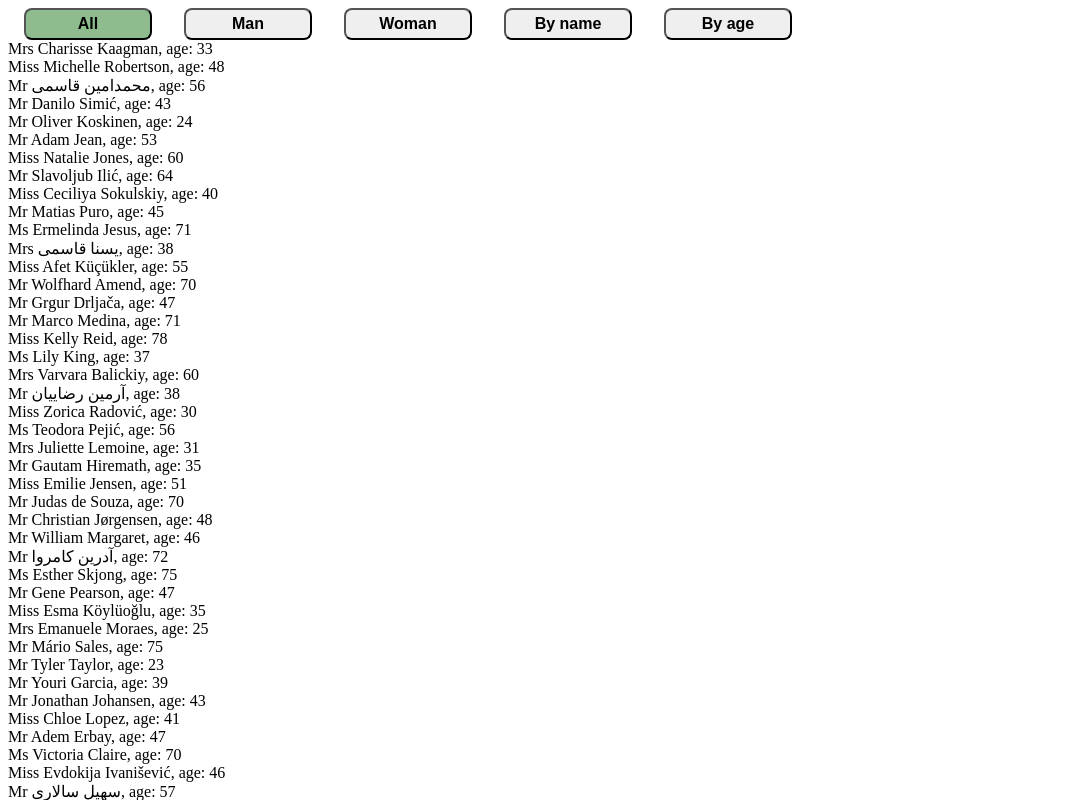
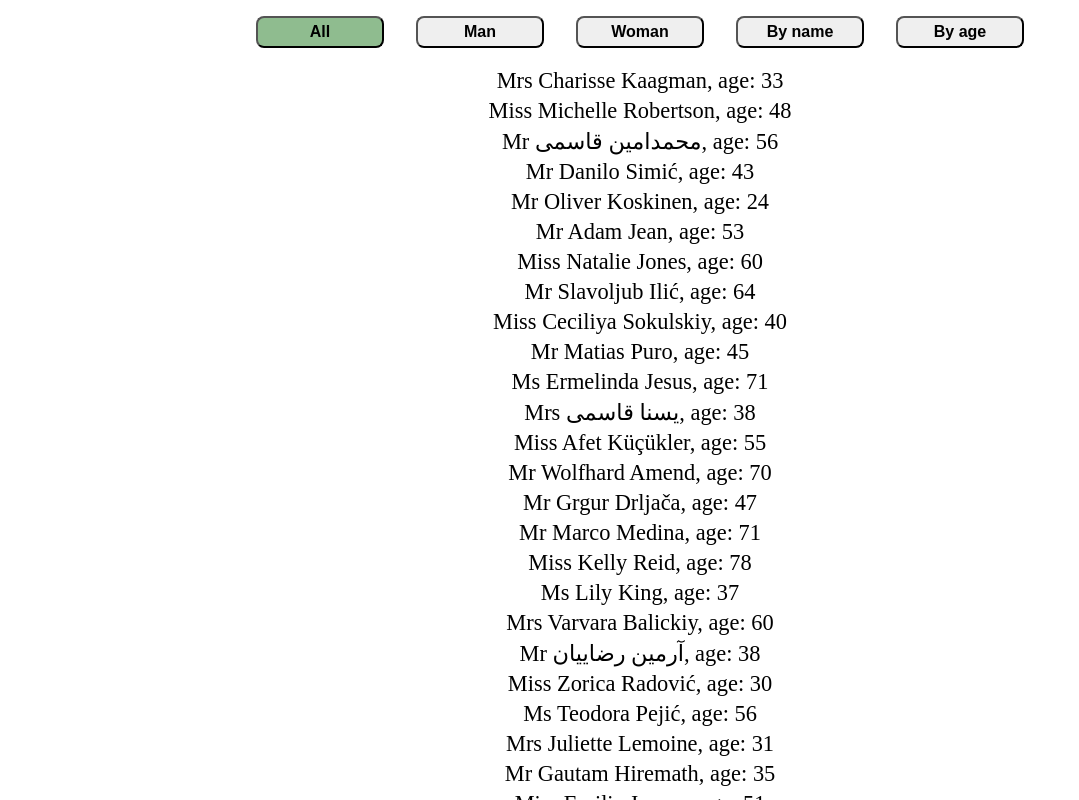
Before and after one commit to Bootreen/react-array, a React (Vite) app: page / in a window 1280 px wide. Shown: the top 800 px of the page, without its empty margins (0-1079 px from the left). Built offline with nearby package versions, Linux system fonts and the light colour scheme.

Commit message:
Added basic styling

```diff
--- a/src/App.css
+++ b/src/App.css
@@ -1,3 +1,25 @@
+.container {
+  width: 100%;
+  display: flex;
+}
+
+.buttonsGroup {
+  margin: 1rem 0;
+  flex-direction: row;
+  place-content: center;
+}
+
+.list {
+  margin-top: 1rem;
+  flex-direction: column;
+  align-items: center;
+}
+
+.listRow {
+  margin-top: 0.25rem;
+  font-size: 1.4rem;
+}
+
 button {
   width: 8rem;
   height: 2rem;
--- a/src/App.jsx
+++ b/src/App.jsx
@@ -10,6 +10,7 @@ const App = () => {
 
   return (
     <Fragment>
+      <div className='container buttonsGroup'>
         {Object.values(preset).map(({ title }) => (
           <Button
             key={title}
@@ -18,14 +19,17 @@ const App = () => {
             handler={onFilterSelect}
           />
         ))}
+      </div>
+      <div className='container list'>
         {users
           .filter(preset[active].filter)
           .toSorted(preset[active].sorter)
           .map(({ name: { title, first, last }, dob: { age }, email }) => (
-          <div key={email}>
+            <div className='listRow' key={email}>
               {title} {first} {last}, age: {age}
             </div>
           ))}
+      </div>
     </Fragment>
   );
 };
```
Lines whose indentation alone changed are shown as unchanged.
